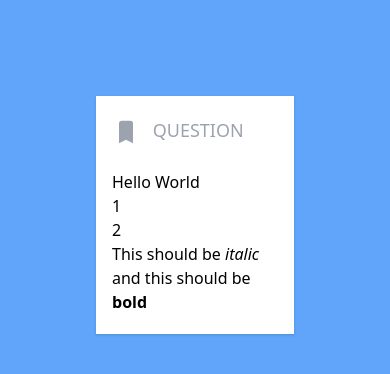
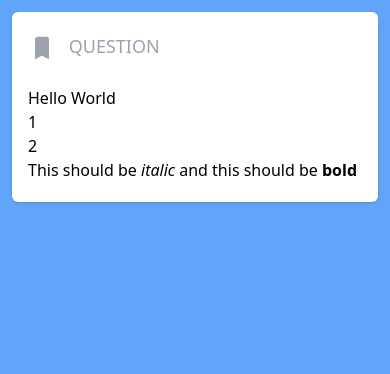
Before and after one commit to NagariaHussain/pypractise, a website built with Vite: page index.html in a window 390 px wide. Built offline with nearby package versions, Linux system fonts and the light colour scheme; a web font is replaced by a local one; what @tailwindcss/typography would draw is missing.

Commit message:
feat: Add a little responsiveness

```diff
--- a/index.html
+++ b/index.html
@@ -8,7 +8,7 @@
     <title>Alpine + Tailwind = lit</title>
   </head>
   <body class="bg-blue-400">
-    <div x-init="fetchQuestion().then((q) => prompt_text = q)" x-data="{bookmarked: false, prompt_text: ''}" class="m-24 bg-white overflow-hidden shadow sm:rounded-lg">
+    <div x-init="fetchQuestion().then((q) => prompt_text = q)" x-data="{bookmarked: false, prompt_text: ''}" class="m-3 bg-white overflow-hidden shadow rounded-md sm:rounded-lg sm:m-12">
         <div class="px-4 py-5 sm:p-6">
           <h2 class="text-lg uppercase font-normal mb-2 text-gray-400 space-x-2">
             <svg xmlns="http://www.w3.org/2000/svg" @click="bookmarked = !bookmarked"  :class="{ 'text-blue-600': bookmarked, 'h-7 w-7 inline-block cursor-pointer hover:text-blue-600 transition-colors': true }" viewBox="0 0 20 20" fill="currentColor">
```
